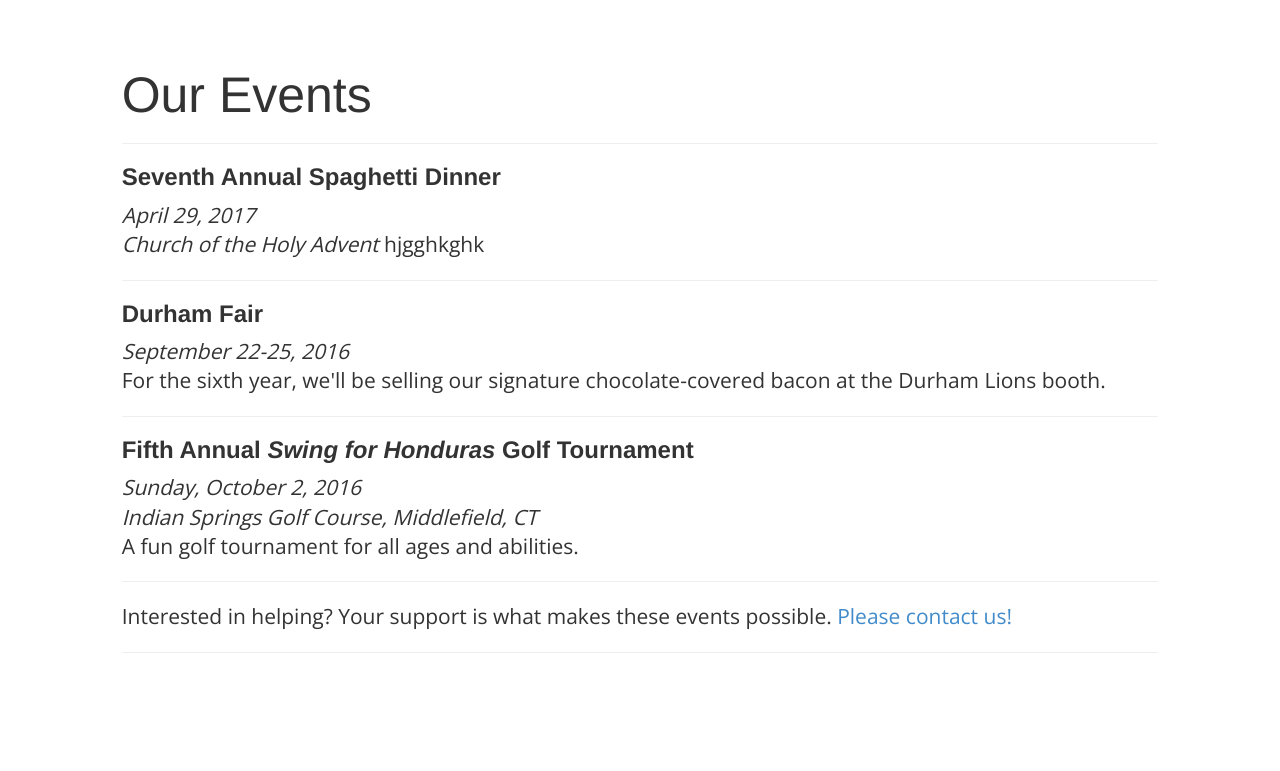
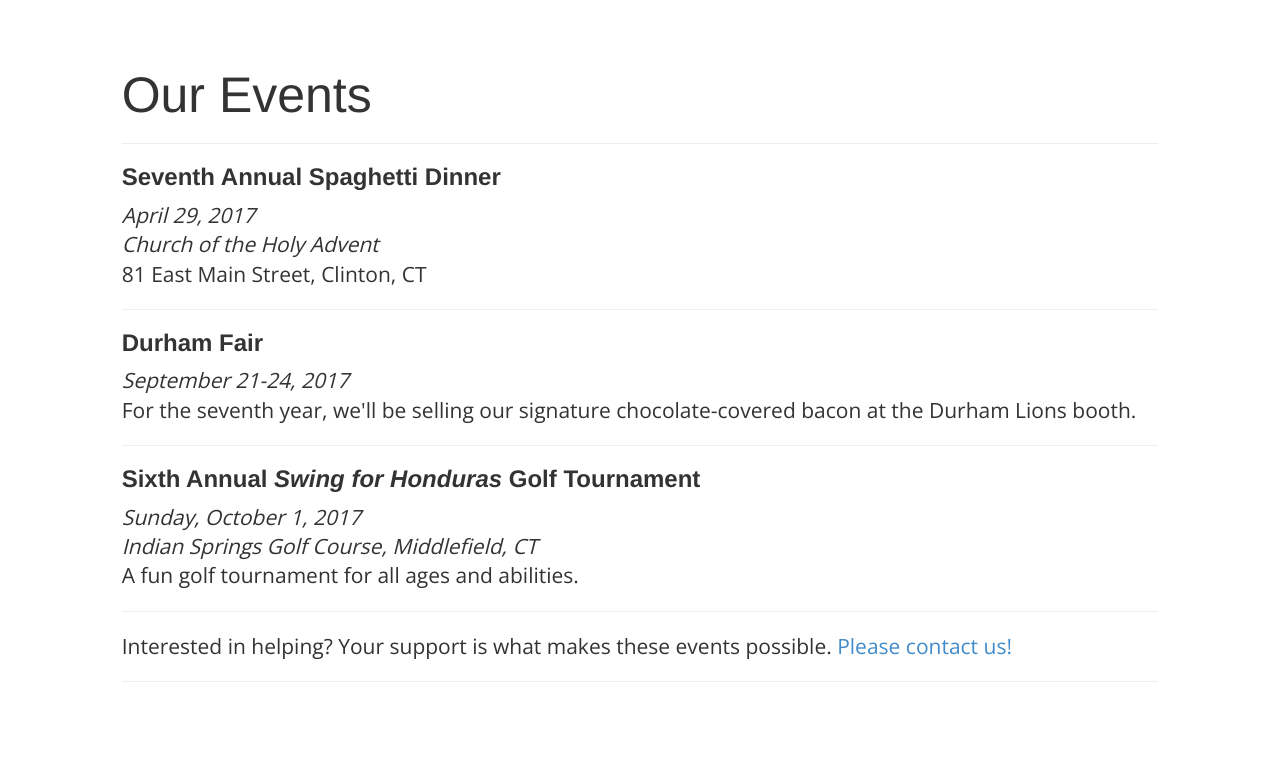
Before and after one commit to charlierproctor/honduraschildrensproject.org, a PHP site: page / in a window 1280 px wide. Shown: the part 3288-4059 px from the top of the page. Run offline with PHP 8.4, Linux system fonts and the light colour scheme; data that the repository does not hold is empty; some libraries are stand-ins or nearby versions.

Commit message:
Update index.php

```diff
--- a/index.php
+++ b/index.php
@@ -260,17 +260,17 @@ Through several fundraising projects, we raise over $30,000 each year. We host a
     <hr>
     <h3>Seventh Annual Spaghetti Dinner</h3>
     <p class="lead"><em>April 29, 2017</em><br>
-    <em>Church of the Holy Advent</em>
-hjgghkghk
+    <em>Church of the Holy Advent</em><br>
+    81 East Main Street, Clinton, CT
     </p>
     <hr>
     <h3>Durham Fair</h3>
-    <p class="lead"><em>September 22-25, 2016</em><br>
-    For the sixth year, we'll be selling our signature chocolate-covered bacon at the Durham Lions booth.
+    <p class="lead"><em>September 21-24, 2017</em><br>
+    For the seventh year, we'll be selling our signature chocolate-covered bacon at the Durham Lions booth.
     </p>
     <hr>
-    <h3>Fifth Annual <em>Swing for Honduras</em> Golf Tournament</h3>
-    <p class="lead"><em>Sunday, October 2, 2016</em><br>
+    <h3>Sixth Annual <em>Swing for Honduras</em> Golf Tournament</h3>
+    <p class="lead"><em>Sunday, October 1, 2017</em><br>
     <em>Indian Springs Golf Course, Middlefield, CT</em><br>
     A fun golf tournament for all ages and abilities.
     </p>
```
